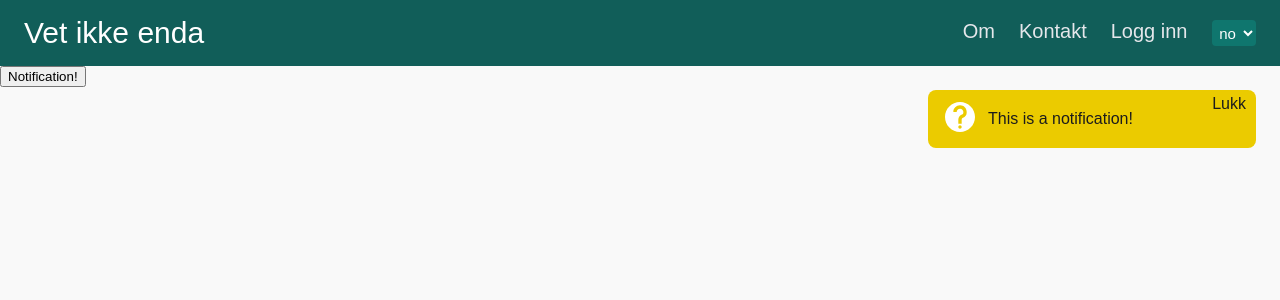
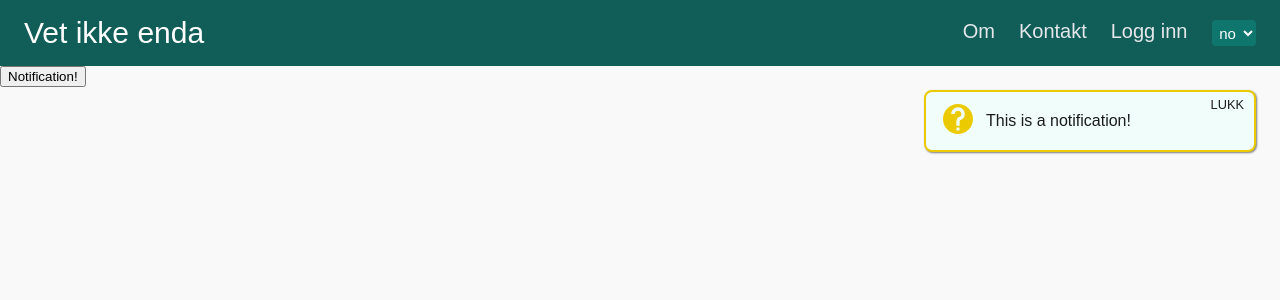
Before and after one commit to BeatsuDev/fullstack-2024, a Vue app in the folder frontend/: page / in a window 1280 px wide. Both pictures are taken after a click on the button "Notification!". Shown: the top 300 px of the page. Built offline with nearby package versions, Linux system fonts and the light colour scheme.

Commit message:
refac: made notifications look better

```diff
--- a/frontend/src/components/NotificationBox.vue
+++ b/frontend/src/components/NotificationBox.vue
@@ -49,7 +49,9 @@ const icon = computed(() => {
     padding: 0.25rem;
     margin: 0.5rem;
     width: 20rem;
+    background-color: var(--primary-50);
 
+    box-shadow: 1px 1px 2px 0px rgba(0, 0, 0, 0.5);
     border-radius: 0.5rem;
 }
 
@@ -64,6 +66,11 @@ const icon = computed(() => {
     flex: 1;
 }
 
+#notification-box #close-notification {
+    text-transform: uppercase;
+    font-size: 0.8em;
+}
+
 #notification-box button {
     background-color: transparent;
     border: none;
@@ -75,35 +82,35 @@ const icon = computed(() => {
     align-self: flex-start;
 }
 
-.success svg {
+.success > #icon > svg {
     color: var(--success-500);
 }
 
-.success {
-    background-color: var(--success-500);
-}
-
-.info svg {
+.info > #icon > svg {
     color: var(--info-500);
 }
 
-.info {
-    background-color: var(--info-500);
-}
-
-.warning svg {
+.warning > #icon > svg {
     color: var(--warning-500);
 }
 
-.warning {
-    background-color: var(--warning-500);
-}
-
-.error svg {
+.error > #icon > svg {
     color: var(--error-500);
 }
 
+.success {
+    border: 2px solid var(--success-500);
+}
+
+.info {
+    border: 2px solid var(--info-500);
+}
+
+.warning {
+    border: 2px solid var(--warning-500);
+}
+
 .error {
-    background-color: var(--error-500);
+    border: 2px solid var(--error-500);
 }
 </style>
--- a/frontend/src/components/NotificationsContainer.vue
+++ b/frontend/src/components/NotificationsContainer.vue
@@ -26,11 +26,18 @@ const { removeNotification } = useNotificationStore();
     position: absolute;
     top: 1rem;
     right: 1rem;
-    max-height: calc(100% - 2rem);
+    height: calc(100% - 2rem);
+    width: 100%;
+    pointer-events: none;
     flex-direction: column;
+    align-items: flex-end;
     z-index: 100;
     overflow-y: auto;
     overflow-x: hidden;
+}
+
+#notification-container > * {
+    pointer-events: auto;
 }
 
 .notification-move,
@@ -39,6 +46,10 @@ const { removeNotification } = useNotificationStore();
     transition: all 300ms ease;
 }
 
+.notification-leave-active {
+    position: absolute !important;
+}
+
 .notification-enter-from,
 .notification-leave-to {
     opacity: 0;
```
